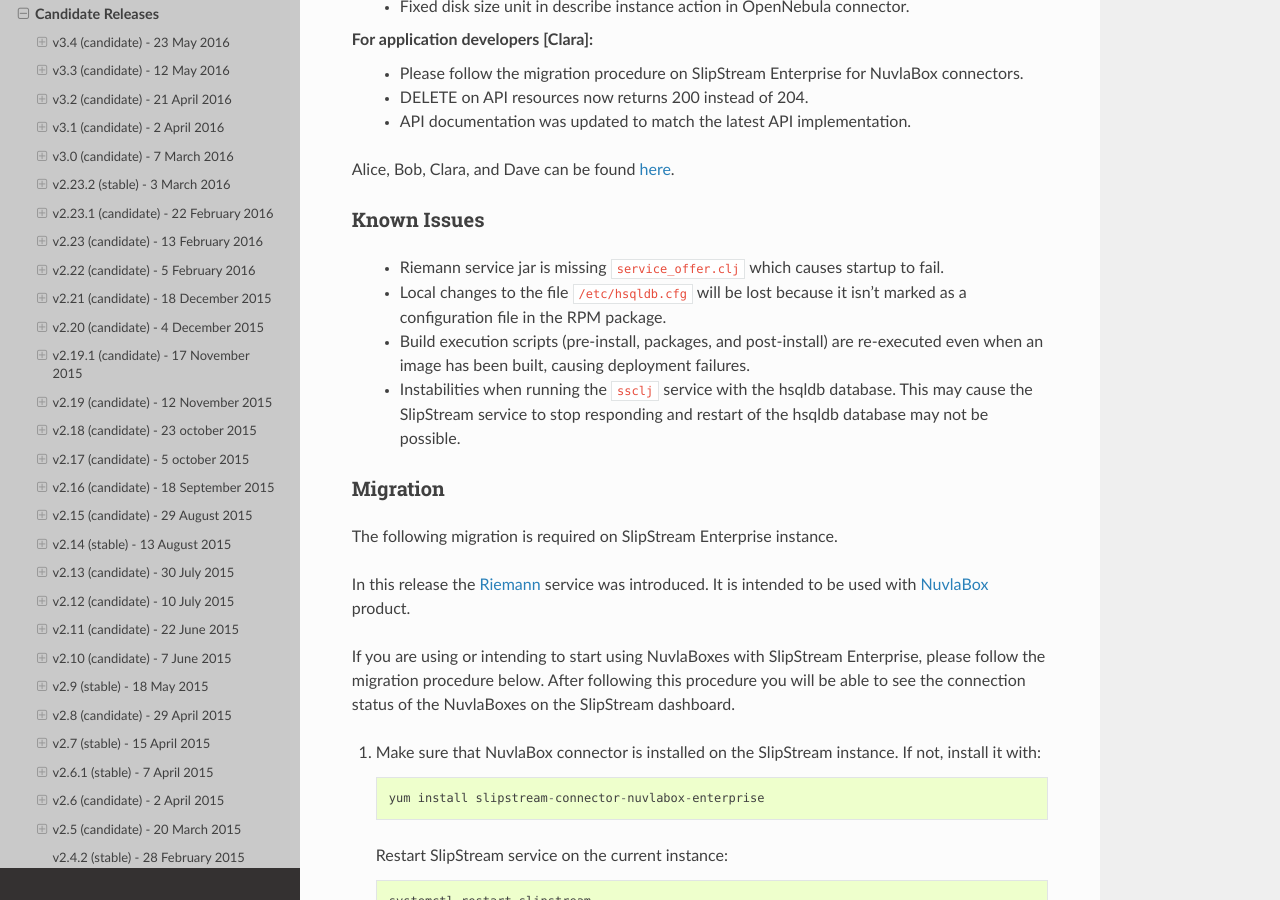
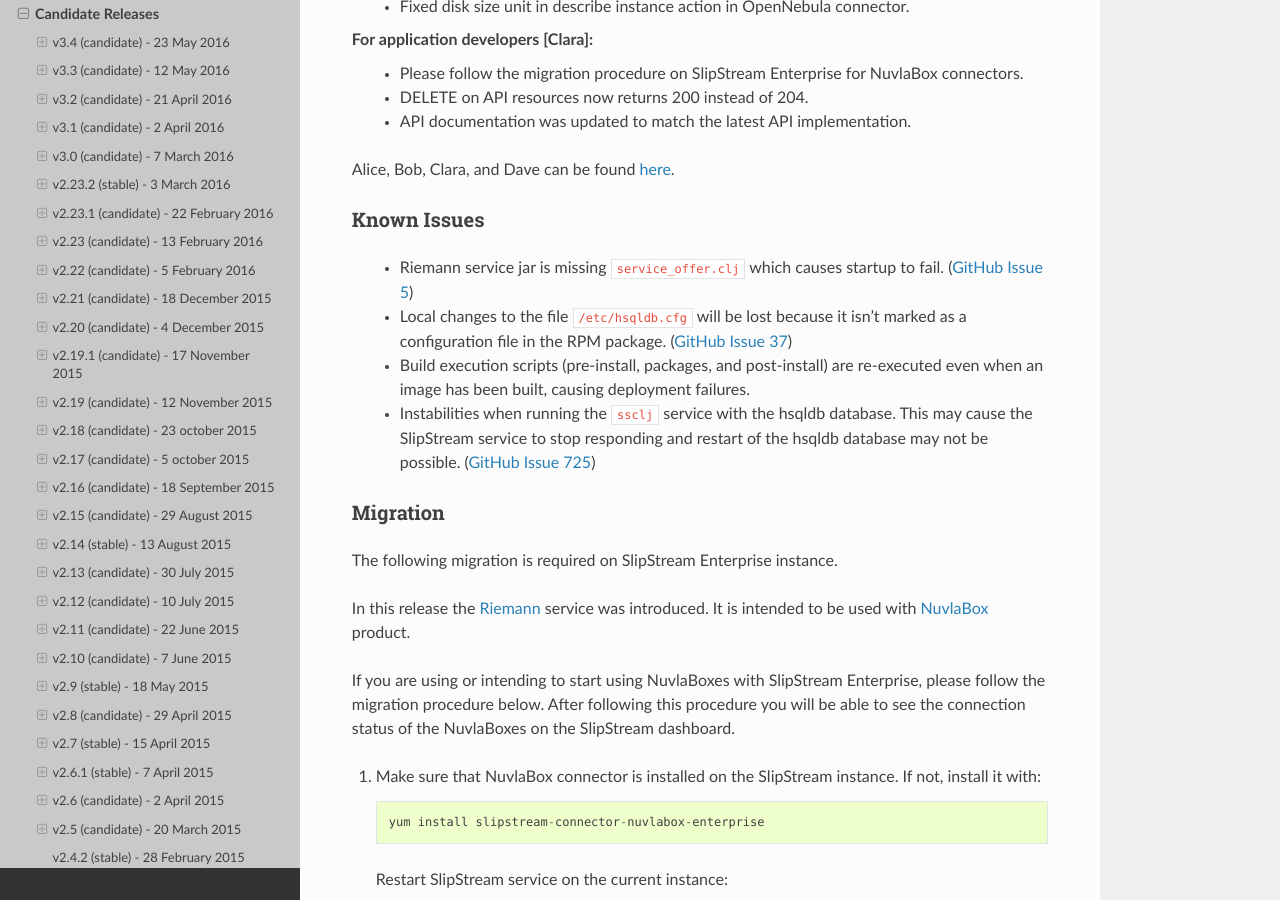
Before and after one commit to slipstream/SlipStreamDocumentation, a Sphinx documentation site: the page built from docs/release_notes/candidate_releases.rst, in a window 1280 px wide and 900 px high, scrolled down 561 px. Built offline with Sphinx 7.4.7 and the Read the Docs theme 2.0.0, drawn with Linux system fonts in a browser that asks for light colours.

Commit message:
add links to issues for known issues

```diff
--- a/docs/release_notes/candidate_releases.rst
+++ b/docs/release_notes/candidate_releases.rst
@@ -39,15 +39,20 @@
 ~~~~~~~~~~~~
 
  - Riemann service jar is missing ``service_offer.clj`` which causes
-   startup to fail.
+   startup to fail. (`GitHub Issue 5
+   <https://github.com/SixSq/SlipStreamServerDeps/issues/5>`_)
  - Local changes to the file ``/etc/hsqldb.cfg`` will be lost because
-   it isn't marked as a configuration file in the RPM package.
+   it isn't marked as a configuration file in the RPM
+   package. (`GitHub Issue 37
+   <https://github.com/slipstream/SlipStreamServerDeps/issues/37>`_)
  - Build execution scripts (pre-install, packages, and post-install)
    are re-executed even when an image has been built, causing
    deployment failures.
  - Instabilities when running the ``ssclj`` service with the hsqldb
    database.  This may cause the SlipStream service to stop responding
-   and restart of the hsqldb database may not be possible.
+   and restart of the hsqldb database may not be possible. (`GitHub
+   Issue 725
+   <https://github.com/slipstream/SlipStreamServer/issues/725>`_)
 
 
 Migration
```
